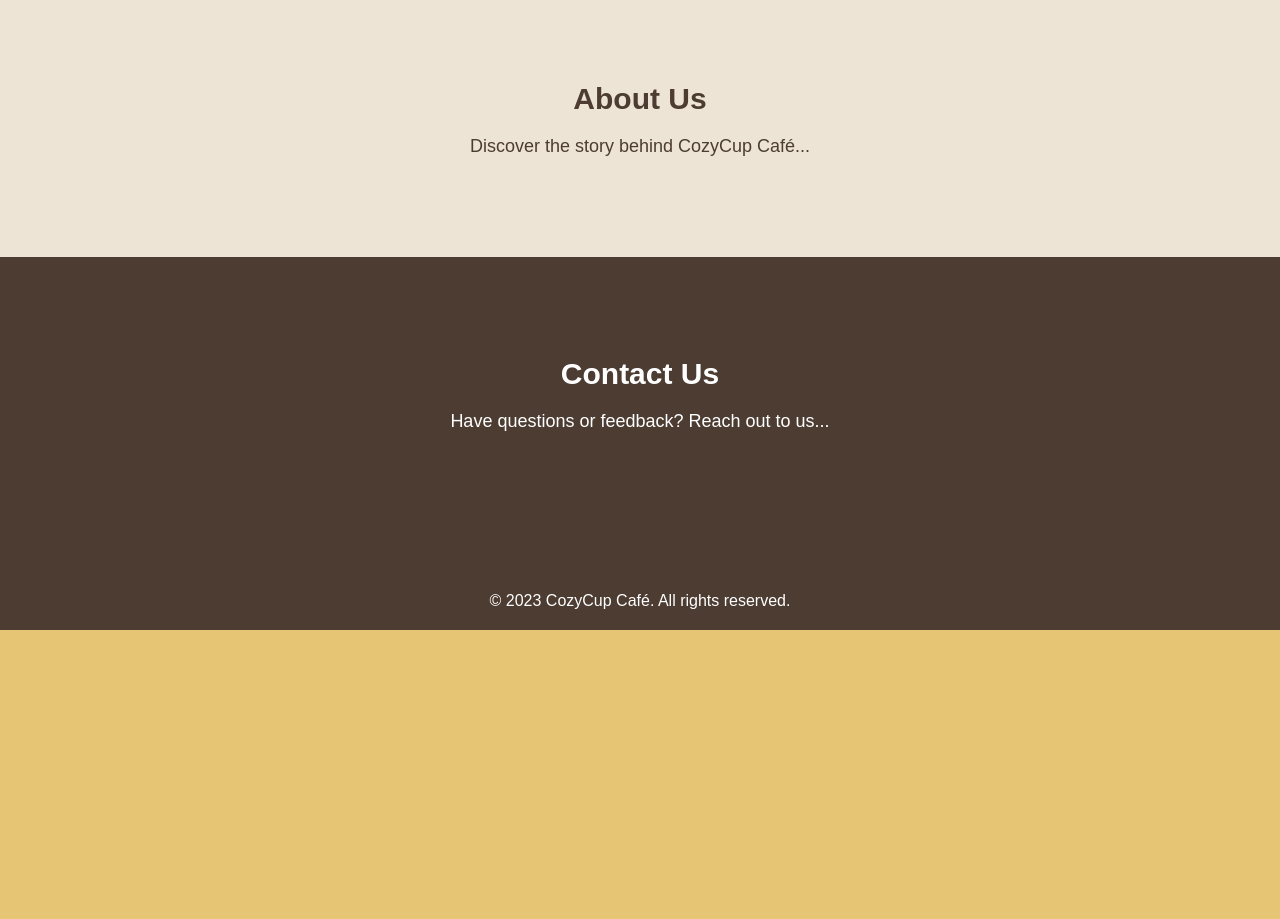
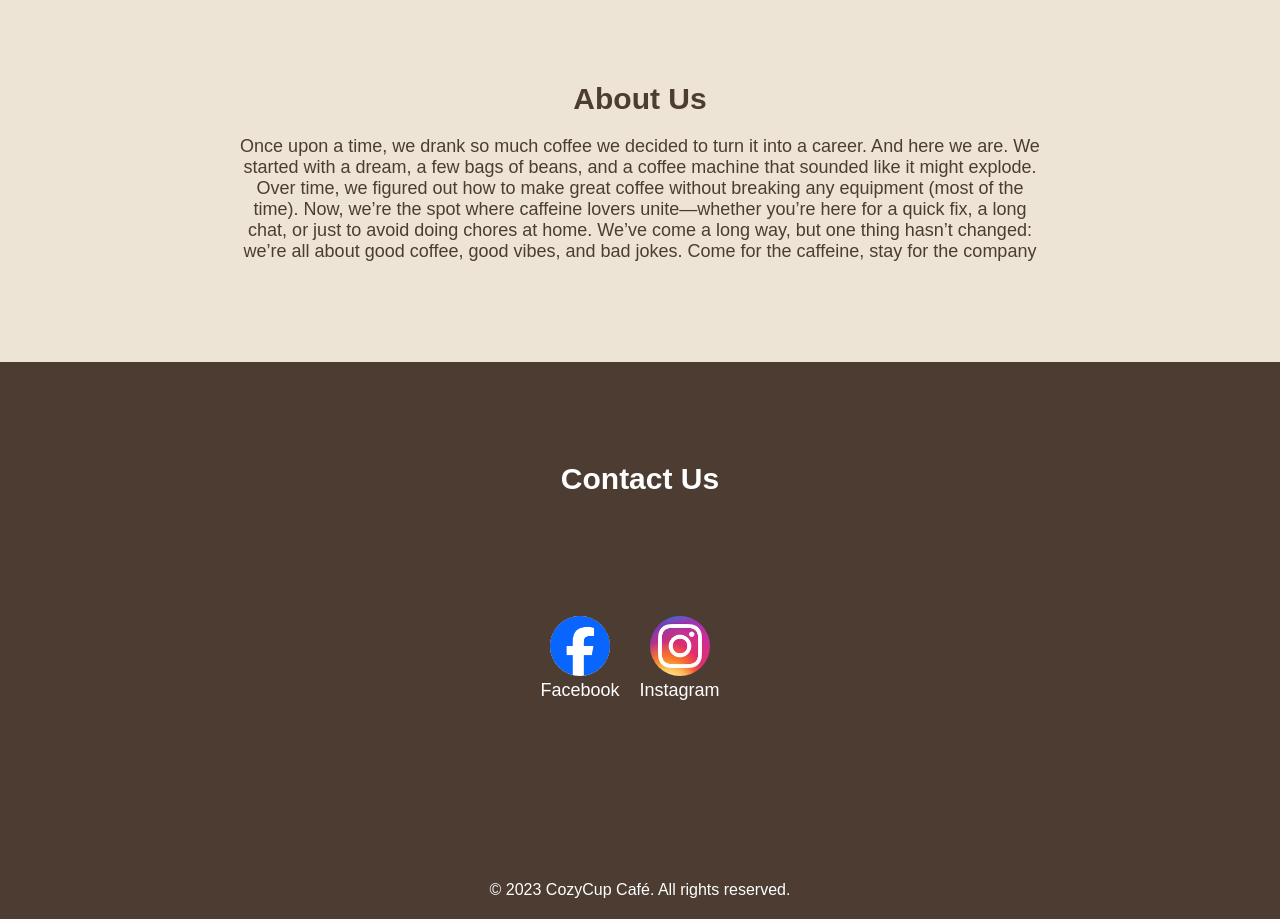
Before and after one commit to Bambii21/cozycup_abados-gullos, a plain HTML site: page index.html in a window 1280 px wide. Shown: the part 1680-2599 px from the top of the page. Before the commit the page ends 2310 px from the top, so only its background shows below. Drawn offline with Linux system fonts and the light colour scheme.

Commit message:
added about us and contact us

```diff
--- a/css/styles.css
+++ b/css/styles.css
@@ -202,7 +202,7 @@ nav a:hover {
 
 .contact h2 {
   font-size: 30px;
-  margin-bottom: 20px;
+  margin-bottom: 100px;
 }
 
 .contact p {
@@ -216,3 +216,26 @@ footer {
   text-align: center;
   padding: 20px 0;
 }
+footer {
+  padding: 20px 0;
+  text-align: center;
+}
+
+.imgcont {
+  display: flex;
+  justify-content: center;
+  gap: 20px;
+  align-items: center;
+}
+
+.icon img {
+  width: 60px;
+  height: 60px;
+  border-radius: 50%;
+  transition: transform 0.3s ease;
+}
+
+.icon img:hover {
+  transform: scale(1.2);
+  cursor: pointer;
+}
--- a/index.html
+++ b/index.html
@@ -57,14 +57,30 @@
 
     <section id="about" class="about">
       <h2>About Us</h2>
-      <p>Discover the story behind CozyCup Café...</p>
+      <p>Once upon a time, we drank so much coffee we decided to turn it into a career. And here we are.
+        We started with a dream, a few bags of beans, and a coffee machine that sounded like it might explode. Over time, we figured out how to make great coffee without breaking any equipment (most of the time).
+        Now, we’re the spot where caffeine lovers unite—whether you’re here for a quick fix, a long chat, or just to avoid doing chores at home.
+        We’ve come a long way, but one thing hasn’t changed: we’re all about good coffee, good vibes, and bad jokes. Come for the caffeine, stay for the company</p>
     </section>
 
     <section id="contact" class="contact">
       <h2>Contact Us</h2>
-      <p>Have questions or feedback? Reach out to us...</p>
+      <!--<p>https://www.facebook.com/CozyCupCafe</p>-->
+      <!--<p>https://www.instagram.com/CozyCupCafe</p>-->
+      <footer>
+        <div class="imgcont">
+          <div class="icon">
+            <a href="https://www.facebook.com/CozyCupCafe"><img src="img/fb.png" alt="FB" /></a>
+            <p>Facebook</p>
+          </div>
+          <div class="icon">
+            <a href="https://www.instagram.com/CozyCupCafe"><img src="img/ig.jpg" alt="IG" /></a>
+            <p>Instagram</p>
+          </div>
+          <div class="icon">
+        </div>
+      </footer>
     </section>
-
     <footer>
       <p>&copy; 2023 CozyCup Café. All rights reserved.</p>
     </footer>
```
Also changed, not shown: img/fb.png (added), img/ig.jpg (added).
